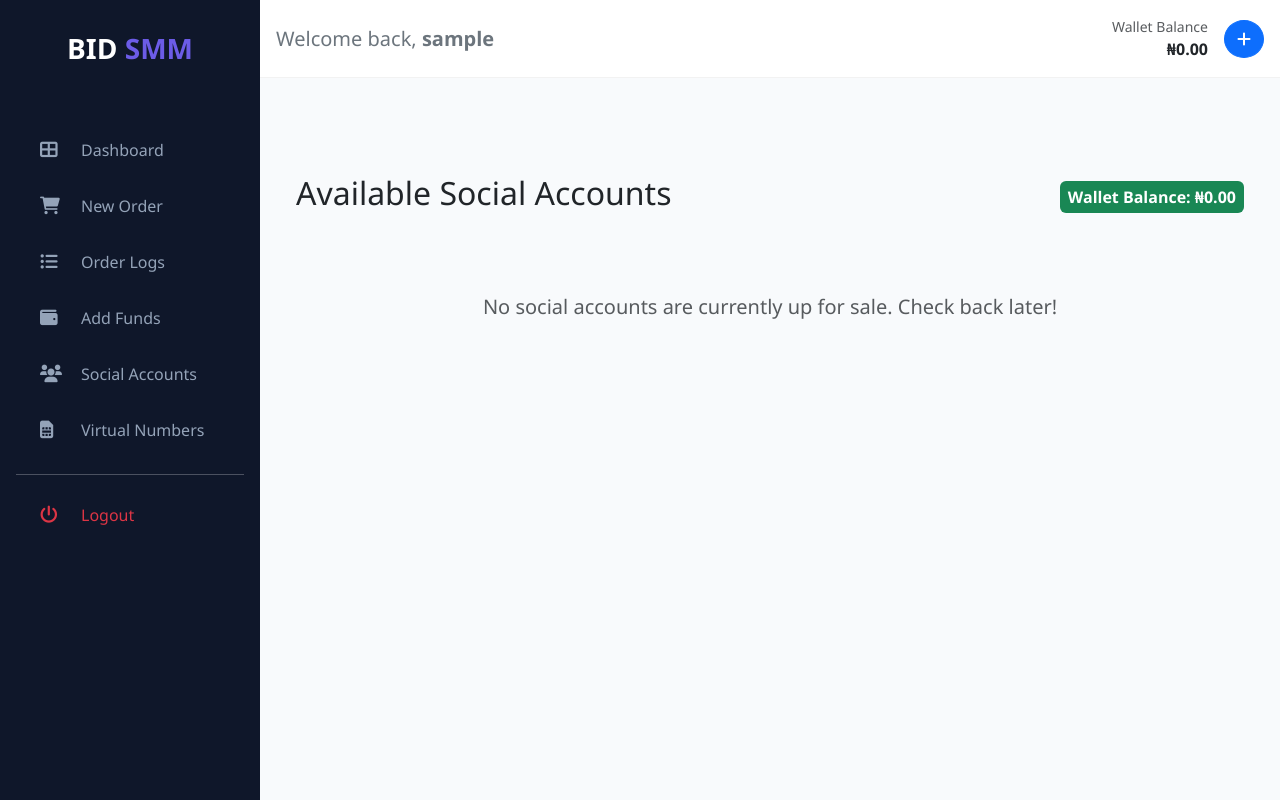
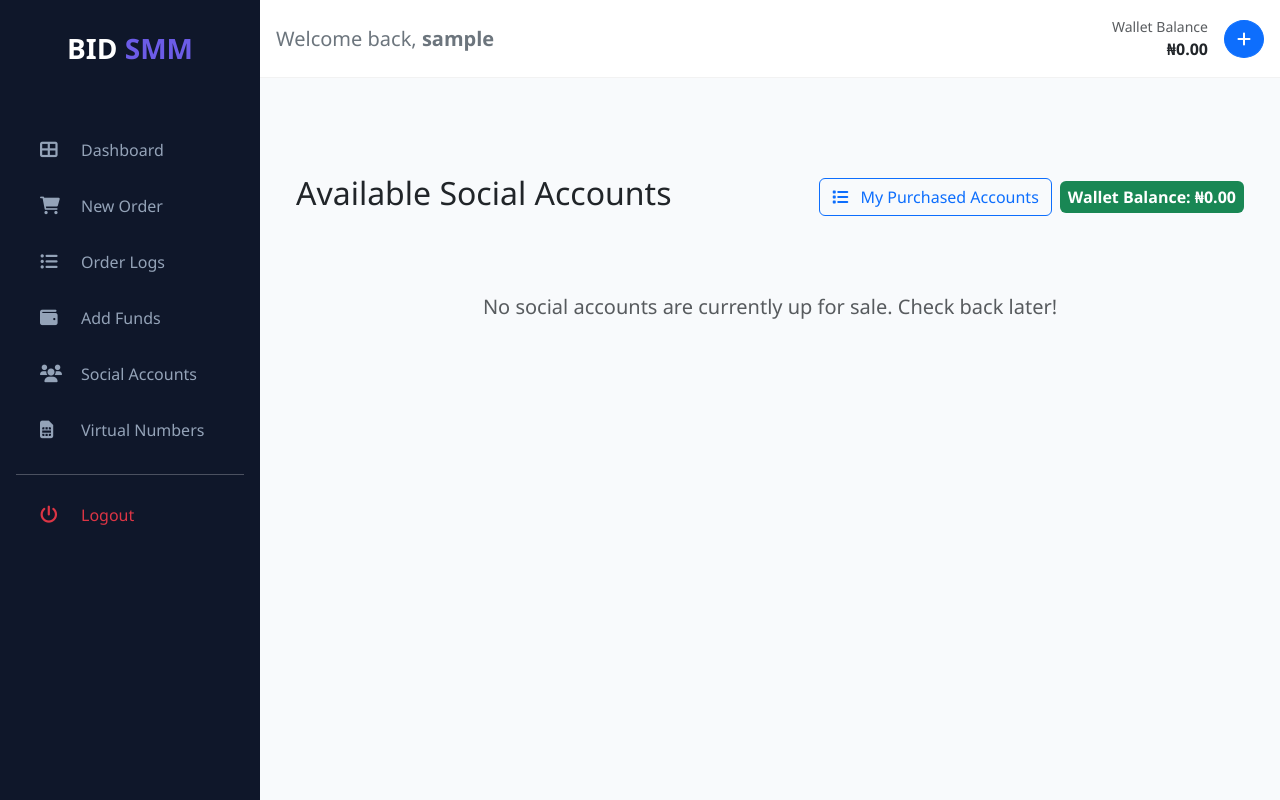
Before and after one commit to bidsho/smm_panel_pro, a Django app: page /orders/accounts/shop/ in a window 1280 px wide. Run offline with Django 5.2, Linux system fonts and the light colour scheme; the visitor is signed in with stand-in values (Sample User, id 1); data comes from the database, SQL or seed files in the repository.

Commit message:
feat: add link to purchased accounts

```diff
--- a/orders/templates/orders/available_accounts.html
+++ b/orders/templates/orders/available_accounts.html
@@ -3,7 +3,12 @@
 <div class="container mt-5">
     <div class="d-flex justify-content-between align-items-center mb-4">
         <h2>Available Social Accounts</h2>
-        <span class="badge bg-success p-2 fs-6">Wallet Balance: ₦{{ request.user.wallet.balance }}</span>
+        <div class="d-flex gap-2 align-items-center">
+            <a href="{% url 'purchased_accounts' %}" class="btn btn-outline-primary">
+                <i class="fas fa-list me-2"></i> My Purchased Accounts
+            </a>
+            <span class="badge bg-success p-2 fs-6">Wallet Balance: ₦{{ request.user.wallet.balance }}</span>
+        </div>
     </div>
 
     {% if messages %}
```
